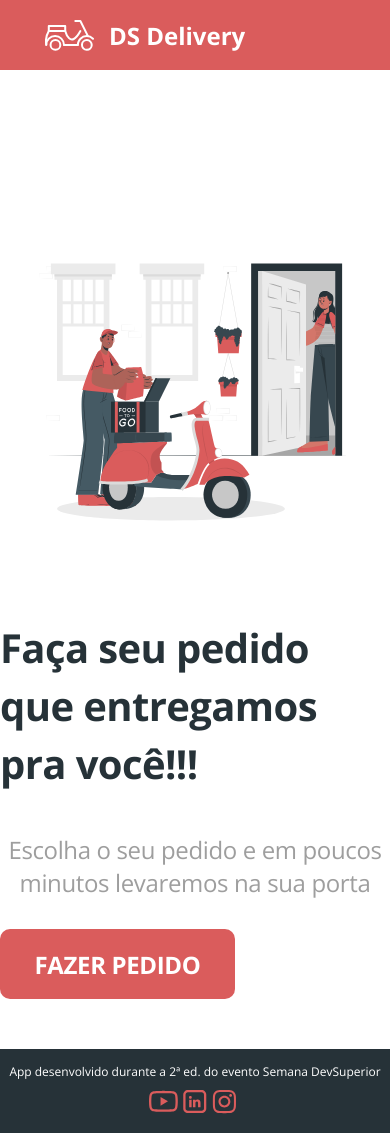
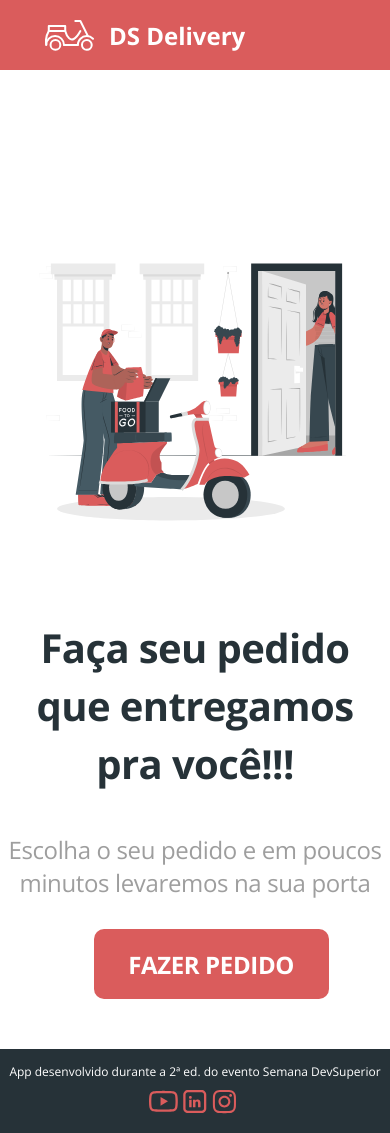
Before and after one commit to viniciusoliveiras/dsdeliver-sds2, a React (Create React App) app in the folder front-web/: page / in a window 390 px wide. Built offline with nearby package versions, Linux system fonts and the light colour scheme; no server answers.

Commit message:
Update the responsiveness

```diff
--- a/front-web/src/Home/style.css
+++ b/front-web/src/Home/style.css
@@ -67,10 +67,13 @@
 
   .home-title {
     font-size: 40px;
+    /* margin-left: 220px !important; */
+    text-align: center;
   }
 
   .home-subtitle {
     text-align: center;
+    /* margin-left: 220px !important; */
   }
 
   .home-actions {
@@ -81,10 +84,15 @@
 
   .home-image {
     text-align: center;
+
   }
 
   .home-image svg {
     width: 80%;
+  }
+
+  .home-btn-order{
+    margin-left: 35vw;
   }
 }
 
@@ -94,3 +102,15 @@
     margin-bottom: 30px;
   }
 }
+
+@media only screen and (max-width: 425px){
+  .home-btn-order{
+    margin-left: 24vw;
+  }
+}
+
+@media only screen and (max-width: 375px){
+  .home-btn-order{
+    margin-left: 19vw;
+  }
+}
```
